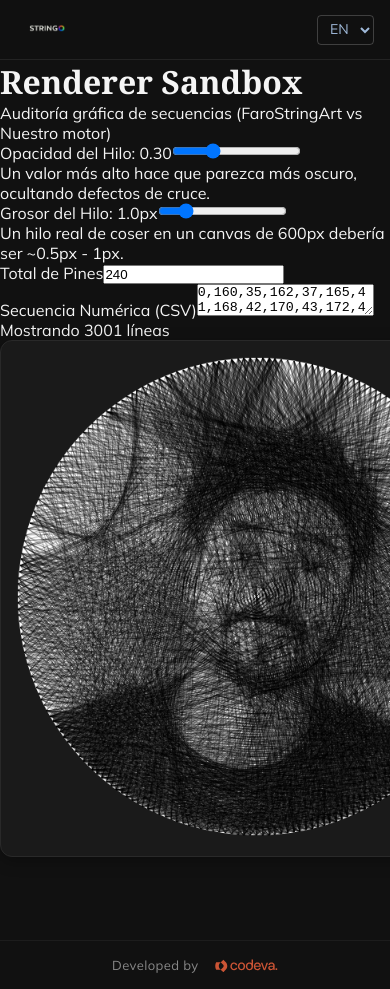
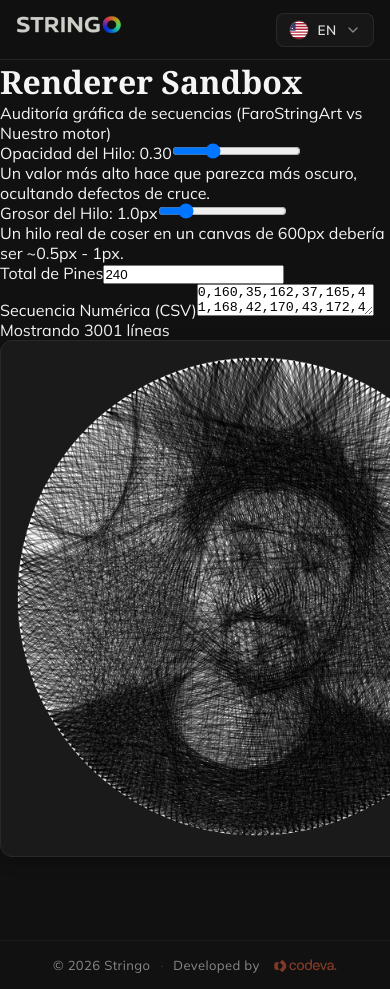
Before and after one commit to gonzalo-toledo/string_art_system, a Next.js app: page /en/sandbox in a window 390 px wide. Shown: the top 989 px of the page. Built offline with nearby package versions, Linux system fonts and the light colour scheme; a web font is replaced by a local one.

Commit message:
feat: implement custom language selector with SVG flags and update layout components for better responsiveness and branding

```diff
--- a/src/components/editor/canvas-renderer.tsx
+++ b/src/components/editor/canvas-renderer.tsx
@@ -333,7 +333,7 @@ export function CanvasRenderer({
         // Marca de agua del logotipo de Stringo difuso en el centro con relación de aspecto correcta
         if (logoImage) {
           ctx.save();
-          ctx.globalAlpha = 0.045; // Más sutil/transparente
+          ctx.globalAlpha = 0.5; // transparencia del logo en el bastidor
 
           const maxLogoSize = canvasSize * 0.65; // Agrandado
           const logoAspect = logoImage.width / logoImage.height;
--- a/src/components/layout/app-footer.module.css
+++ b/src/components/layout/app-footer.module.css
@@ -12,9 +12,10 @@
 .footerContent {
   display: flex;
   align-items: center;
-  gap: 10px;
+  gap: 8px;
 }
 
+.copyright,
 .credits {
   color: var(--color-text-muted);
   font-family: var(--font-body);
@@ -23,15 +24,43 @@
   letter-spacing: 0.03em;
 }
 
+.divider {
+  color: rgba(255, 255, 255, 0.15);
+  margin: 0 2px;
+  font-size: 13px;
+}
+
+@media (min-width: 768px) {
+  .copyright,
+  .credits {
+    font-size: 14px;
+  }
+
+  .divider {
+    font-size: 14px;
+    margin: 0 4px;
+  }
+}
+
 .logoLink {
   display: block;
 }
 
 .logo {
-  transition: transform 0.3s cubic-bezier(0.4, 0, 0.2, 1);
+  height: 13px;
+  width: auto;
+  opacity: 0.6;
+  transition: all 0.3s cubic-bezier(0.4, 0, 0.2, 1);
   display: block;
 }
 
+@media (min-width: 768px) {
+  .logo {
+    height: 16px;
+  }
+}
+
 .logo:hover {
+  opacity: 1;
   transform: scale(1.08);
 }
--- a/src/components/layout/app-footer.tsx
+++ b/src/components/layout/app-footer.tsx
@@ -4,12 +4,18 @@ import styles from './app-footer.module.css';
 
 export default function AppFooter() {
   const t = useTranslations('Footer');
+  const currentYear = new Date().getFullYear();
+
   return (
     <footer className={styles.footer}>
       <div className={styles.footerContent}>
+        <span className={styles.copyright}>
+          © {currentYear} Stringo
+        </span>
+        <span className={styles.divider}>·</span>
         <span className={styles.credits}>{t('credits')}</span>
         <a href="https://www.codeva.com.ar" target="_blank" rel="noopener noreferrer" className={styles.logoLink}>
-          <LogoCodeva height={13} className={styles.logo} />
+          <LogoCodeva className={styles.logo} />
         </a>
       </div>
     </footer>
--- a/src/components/layout/app-header.module.css
+++ b/src/components/layout/app-header.module.css
@@ -36,15 +36,23 @@
   text-decoration: none;
   height: 100%;
   position: relative;
+  margin-left: -36px;
+}
+
+@media (min-width: 768px) {
+  .logoLink {
+    margin-left: 0;
+  }
 }
 
 .logoImage {
-  height: 42px;
+  height: 120px;
   width: auto;
   object-fit: contain;
   display: block;
   filter: invert(1);
   transition: all 0.2s ease;
+  transform: translateY(5px);
 }
 
 @media (min-width: 768px) {
@@ -52,6 +60,8 @@
     height: 150px;
     position: absolute;
     top: 50%;
+    left: -45px;
+    /* Desplaza el logo a la izquierda en escritorio */
     transform: translateY(calc(-50% + 5px));
   }
 }
@@ -72,26 +82,115 @@
   gap: var(--spacing-sm);
 }
 
-.languageSelect {
-  background-color: transparent;
-  color: var(--color-secondary);
-  border: 1px solid rgba(255, 255, 255, 0.2);
-  padding: 4px 8px;
-  border-radius: 4px;
-  font-family: var(--font-primary);
-  font-size: 14px;
-  cursor: pointer;
-  outline: none;
-  transition: border-color 0.2s, background-color 0.2s;
+/* Custom Language Selector Dropdown */
+.langSelectorContainer {
+  position: relative;
+  display: inline-block;
 }
 
-.languageSelect:hover,
-.languageSelect:focus {
-  border-color: var(--color-accent);
-  background-color: rgba(255, 255, 255, 0.05);
+.langSelectorTrigger {
+  display: flex;
+  align-items: center;
+  gap: 8px;
+  background-color: rgba(255, 255, 255, 0.03);
+  color: var(--color-text);
+  border: 1px solid rgba(255, 255, 255, 0.08);
+  padding: 6px 12px;
+  border-radius: 8px;
+  font-family: inherit;
+  font-size: 14px;
+  font-weight: 500;
+  cursor: pointer;
+  transition: all 0.2s ease;
+  user-select: none;
 }
 
-.languageSelect option {
-  background-color: var(--color-primary);
-  color: var(--color-secondary);
+.langSelectorTrigger:hover {
+  background-color: rgba(255, 255, 255, 0.08);
+  border-color: rgba(255, 255, 255, 0.2);
 }
+
+.flagWrapper {
+  width: 20px;
+  height: 20px;
+  border-radius: 50%;
+  overflow: hidden;
+  display: flex;
+  align-items: center;
+  justify-content: center;
+  box-shadow: 0 1px 3px rgba(0, 0, 0, 0.2);
+  border: 1px solid rgba(255, 255, 255, 0.1);
+  flex-shrink: 0;
+}
+
+.flagWrapper svg {
+  width: 100%;
+  height: 100%;
+  display: block;
+}
+
+.langCode {
+  font-weight: 600;
+  font-size: 0.85rem;
+  letter-spacing: 0.05em;
+  color: #ddd;
+}
+
+.chevron {
+  color: #888;
+  transition: transform 0.2s ease;
+}
+
+.chevronOpen {
+  transform: rotate(180deg);
+}
+
+.langSelectorDropdown {
+  position: absolute;
+  top: calc(100% + 6px);
+  right: 0;
+  background-color: #1a1a1a;
+  border: 1px solid rgba(255, 255, 255, 0.08);
+  border-radius: 10px;
+  padding: 6px;
+  margin: 0;
+  list-style: none;
+  min-width: 140px;
+  box-shadow: 0 10px 25px -5px rgba(0, 0, 0, 0.5), 0 8px 10px -6px rgba(0, 0, 0, 0.5);
+  z-index: 1010;
+  backdrop-filter: blur(12px);
+}
+
+.langOption {
+  display: flex;
+  align-items: center;
+  gap: 10px;
+  padding: 8px 12px;
+  border-radius: 6px;
+  cursor: pointer;
+  transition: all 0.15s ease;
+  font-size: 0.9rem;
+  color: #ccc;
+  user-select: none;
+}
+
+.langOption:hover {
+  background-color: rgba(255, 255, 255, 0.06);
+  color: #fff;
+}
+
+.langOptionSelected {
+  background-color: rgba(43, 74, 128, 0.15);
+  color: var(--color-accent);
+  font-weight: 500;
+}
+
+.langName {
+  flex: 1;
+}
+
+.selectedIndicator {
+  font-size: 0.8rem;
+  font-weight: bold;
+  color: var(--color-accent);
+}
--- a/src/components/layout/language-selector.tsx
+++ b/src/components/layout/language-selector.tsx
@@ -1,30 +1,145 @@
 "use client";
 
+import React, { useState, useEffect, useRef } from 'react';
 import { useRouter } from 'next/navigation';
 import styles from './app-header.module.css';
+
+// Banderas SVG simplificadas y vectoriales, diseñadas para lucir perfectas en formato redondo (tipo moneda)
+export function FlagAR(props: React.SVGProps<SVGSVGElement>) {
+  return (
+    <svg xmlns="http://www.w3.org/2000/svg" viewBox="0 0 9 6" width="100%" height="100%" preserveAspectRatio="xMidYMid slice" {...props}>
+      <rect fill="#74acdf" width="9" height="6"/>
+      <rect fill="#ffffff" y="2" width="9" height="2"/>
+      <circle fill="#f6b426" cx="4.5" cy="3" r="0.65"/>
+    </svg>
+  );
+}
+
+export function FlagUS(props: React.SVGProps<SVGSVGElement>) {
+  return (
+    <svg xmlns="http://www.w3.org/2000/svg" viewBox="0 0 19 10" width="100%" height="100%" preserveAspectRatio="xMidYMid slice" {...props}>
+      <rect fill="#b22234" width="19" height="10"/>
+      <path d="M0,0.77h19M0,2.3h19M0,3.85h19M0,5.38h19M0,6.92h19M0,8.46h19" stroke="#ffffff" strokeWidth="0.77"/>
+      <rect fill="#3c3b6e" width="7.6" height="5.38"/>
+      <circle fill="#fff" cx="1.8" cy="1.3" r="0.35"/>
+      <circle fill="#fff" cx="5.8" cy="1.3" r="0.35"/>
+      <circle fill="#fff" cx="3.8" cy="2.7" r="0.35"/>
+      <circle fill="#fff" cx="1.8" cy="4.1" r="0.35"/>
+      <circle fill="#fff" cx="5.8" cy="4.1" r="0.35"/>
+    </svg>
+  );
+}
+
+export function FlagBR(props: React.SVGProps<SVGSVGElement>) {
+  return (
+    <svg xmlns="http://www.w3.org/2000/svg" viewBox="0 0 10 7" width="100%" height="100%" preserveAspectRatio="xMidYMid slice" {...props}>
+      <rect fill="#009c3b" width="10" height="7"/>
+      <polygon fill="#ffdf00" points="5,0.6 9,3.5 5,6.4 1,3.5"/>
+      <circle fill="#002171" cx="5" cy="3.5" r="1.5"/>
+      <path fill="#ffffff" d="M3.7,3.9 C 4.5,3.3 5.5,3.3 6.3,3.9 C 6.3,3.7 4.5,3.1 3.7,3.9" />
+    </svg>
+  );
+}
+
+export function ChevronDown({ size = 16, strokeWidth = 2, ...props }: React.SVGProps<SVGSVGElement> & { size?: number; strokeWidth?: number }) {
+  return (
+    <svg
+      xmlns="http://www.w3.org/2000/svg"
+      width={size}
+      height={size}
+      viewBox="0 0 24 24"
+      fill="none"
+      stroke="currentColor"
+      strokeWidth={strokeWidth}
+      strokeLinecap="round"
+      strokeLinejoin="round"
+      {...props}
+    >
+      <path d="m6 9 6 6 6-6" />
+    </svg>
+  );
+}
 
 type LanguageSelectorProps = {
   currentLocale: string;
 };
 
+type LanguageOption = {
+  code: string;
+  name: string;
+  flag: React.ComponentType<React.SVGProps<SVGSVGElement>>;
+};
+
+const LANGUAGES: LanguageOption[] = [
+  { code: 'es', name: 'Español', flag: FlagAR },
+  { code: 'en', name: 'English', flag: FlagUS },
+  { code: 'pt', name: 'Português', flag: FlagBR }
+];
+
 export default function LanguageSelector({ currentLocale }: LanguageSelectorProps) {
   const router = useRouter();
+  const [isOpen, setIsOpen] = useState(false);
+  const dropdownRef = useRef<HTMLDivElement>(null);
+
+  const activeLang = LANGUAGES.find(l => l.code === currentLocale) || LANGUAGES[0];
+  const ActiveFlag = activeLang.flag;
 
   const handleLocaleChange = (newLocale: string) => {
+    setIsOpen(false);
     const currentPath = window.location.pathname;
     const newPath = currentPath.replace(/^\/[a-z]{2}/, `/${newLocale}`);
     router.push(newPath);
   };
 
+  // Cierra el menú al hacer clic fuera del componente
+  useEffect(() => {
+    const handleClickOutside = (event: MouseEvent) => {
+      if (dropdownRef.current && !dropdownRef.current.contains(event.target as Node)) {
+        setIsOpen(false);
+      }
+    };
+    document.addEventListener('mousedown', handleClickOutside);
+    return () => document.removeEventListener('mousedown', handleClickOutside);
+  }, []);
+
   return (
-    <select
-      value={currentLocale}
-      onChange={(e) => handleLocaleChange(e.target.value)}
-      className={styles.languageSelect}
-    >
-      <option value="es">ES</option>
-      <option value="en">EN</option>
-      <option value="pt">PT</option>
-    </select>
+    <div className={styles.langSelectorContainer} ref={dropdownRef}>
+      <button
+        onClick={() => setIsOpen(!isOpen)}
+        className={styles.langSelectorTrigger}
+        aria-haspopup="listbox"
+        aria-expanded={isOpen}
+      >
+        <div className={styles.flagWrapper}>
+          <ActiveFlag />
+        </div>
+        <span className={styles.langCode}>{activeLang.code.toUpperCase()}</span>
+        <ChevronDown className={`${styles.chevron} ${isOpen ? styles.chevronOpen : ''}`} />
+      </button>
+
+      {isOpen && (
+        <ul className={styles.langSelectorDropdown} role="listbox">
+          {LANGUAGES.map((lang) => {
+            const Flag = lang.flag;
+            const isSelected = lang.code === currentLocale;
+            return (
+              <li
+                key={lang.code}
+                role="option"
+                aria-selected={isSelected}
+                onClick={() => handleLocaleChange(lang.code)}
+                className={`${styles.langOption} ${isSelected ? styles.langOptionSelected : ''}`}
+              >
+                <div className={styles.flagWrapper}>
+                  <Flag />
+                </div>
+                <span className={styles.langName}>{lang.name}</span>
+                {isSelected && <span className={styles.selectedIndicator}>✓</span>}
+              </li>
+            );
+          })}
+        </ul>
+      )}
+    </div>
   );
 }
```
